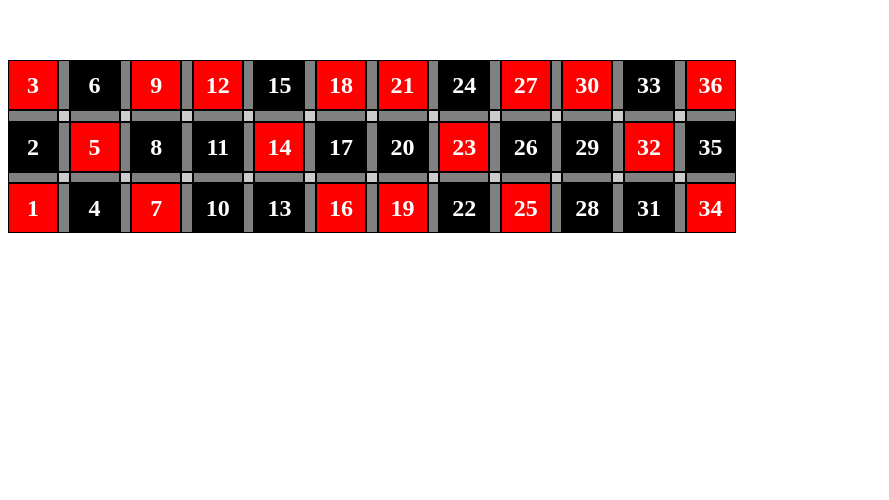
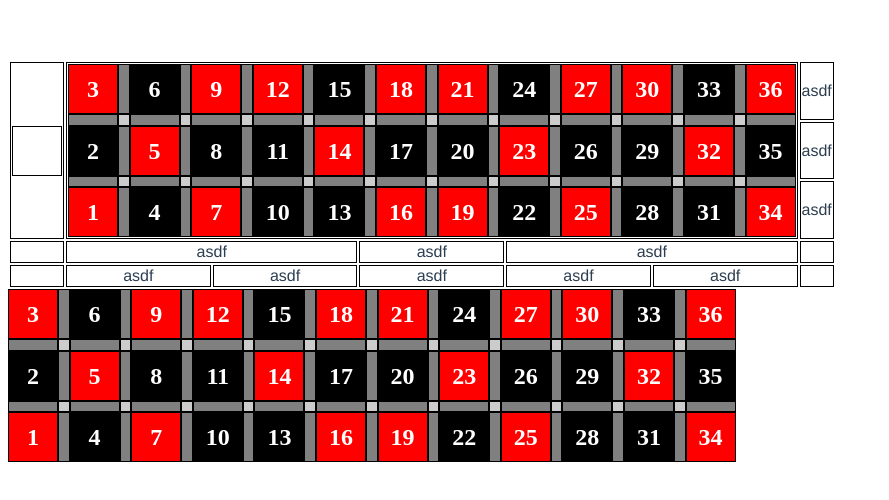
Before and after one commit to DBauer15/ECS265_SmartGambling, a Vue app in the folder client/: page / in a window 1280 px wide. Shown: the top 500 px of the page, without its empty margins (0-889 px from the left). Built offline with nearby package versions, Linux system fonts and the light colour scheme; the HTML template or start-up script is replaced by a standard one.

Commit message:
Experimentation with roulette board UI

```diff
--- a/client/src/components/RouletteBoard.vue
+++ b/client/src/components/RouletteBoard.vue
@@ -8,26 +8,122 @@
             }"></BoardCell>
         </div>
         -->
+    <table>
+      <tbody>
+        <tr>
+          <td rowspan="3">
+            <div>
+              <BoardCell
+                :config="{
+                  number: 0,
+                  color: colors[3]
+                }"
+              ></BoardCell>
+            </div>
+          </td>
+          <td rowspan="3" colspan="6">
+            <div>
+              <div v-for="i in 3">
+                <div v-for="j in 12" style="float: left">
+                  <BoardCell
+                    style="float:left"
+                    :config="{
+                      number: board_numbers[i - 1][j - 1],
+                      type: colors[board_colors[i - 1][j - 1]]
+                    }"
+                  ></BoardCell>
+                  <BoardCell
+                    style="float:left"
+                    v-if="j != 12"
+                    :config="{
+                      number: null,
+                      type: 'split-v'
+                    }"
+                  ></BoardCell>
+                  <div class="clearfix"></div>
+                  <BoardCell
+                    style="float:left"
+                    v-if="i != 3"
+                    :config="{
+                      number: null,
+                      type: 'split-h'
+                    }"
+                  ></BoardCell>
+                  <BoardCell
+                    style="float:left"
+                    v-if="j != 12 && i != 3"
+                    :config="{
+                      number: null,
+                      type: 'corner'
+                    }"
+                  ></BoardCell>
+                </div>
+                <div class="clearfix"></div>
+              </div>
+            </div>
+          </td>
+          <td>asdf</td>
+        </tr>
+        <tr>
+          <td>asdf</td>
+        </tr>
+        <tr>
+          <td>asdf</td>
+        </tr>
+        <tr>
+          <td></td>
+          <td colspan="2">asdf</td>
+          <td colspan="2">asdf</td>
+          <td colspan="2">asdf</td>
+          <td></td>
+        </tr>
+        <tr>
+          <td></td>
+          <td>asdf</td>
+          <td>asdf</td>
+          <td colspan="2">asdf</td>
+          <td>asdf</td>
+          <td>asdf</td>
+          <td></td>
+        </tr>
+      </tbody>
+    </table>
+
     <div>
       <div v-for="i in 3" style="float: left">
         <div v-for="j in 12" style="float: left">
-                    <BoardCell style="float:left" :config="{
-                        number: board_numbers[i-1][j-1],
-                        type: colors[board_colors[i-1][j-1]]
-                    }"></BoardCell>
-                    <BoardCell style="float:left" v-if="j != 12" :config="{
+          <BoardCell
+            style="float:left"
+            :config="{
+              number: board_numbers[i - 1][j - 1],
+              type: colors[board_colors[i - 1][j - 1]]
+            }"
+          ></BoardCell>
+          <BoardCell
+            style="float:left"
+            v-if="j != 12"
+            :config="{
               number: null,
               type: 'split-v'
-                    }"></BoardCell>
+            }"
+          ></BoardCell>
           <div class="clearfix"></div>
-                    <BoardCell style="float:left" v-if="i != 3" :config="{
+          <BoardCell
+            style="float:left"
+            v-if="i != 3"
+            :config="{
               number: null,
               type: 'split-h'
-                    }"></BoardCell>
-                    <BoardCell style="float:left" v-if="j != 12 && i != 3" :config="{
+            }"
+          ></BoardCell>
+          <BoardCell
+            style="float:left"
+            v-if="j != 12 && i != 3"
+            :config="{
               number: null,
               type: 'corner'
-                    }"></BoardCell>
+            }"
+          ></BoardCell>
         </div>
         <div class="clearfix"></div>
       </div>
@@ -45,30 +141,33 @@
 </template>
 
 <script>
-import BoardCell from './BoardCell.vue'
+import BoardCell from "./BoardCell.vue";
 
 export default {
   components: {
     BoardCell
   },
   data() {
-
     return {
-            colors: ['red', 'black', 'green', 'gray', 'white'],
+      colors: ["red", "black", "green", "gray", "white"],
       board_colors: [
-                [0,1,0,0,1,0,0,1,0,0,1,0],
-                [1,0,1,1,0,1,1,0,1,1,0,1],
-                [0,1,0,1,1,0,0,1,0,1,1,0]
+        [0, 1, 0, 0, 1, 0, 0, 1, 0, 0, 1, 0],
+        [1, 0, 1, 1, 0, 1, 1, 0, 1, 1, 0, 1],
+        [0, 1, 0, 1, 1, 0, 0, 1, 0, 1, 1, 0]
       ],
       board_numbers: [
-                [3,6,9,12,15,18,21,24,27,30,33,36],
-                [2,5,8,11,14,17,20,23,26,29,32,35],
-                [1,4,7,10,13,16,19,22,25,28,31,34]
-            ],
+        [3, 6, 9, 12, 15, 18, 21, 24, 27, 30, 33, 36],
+        [2, 5, 8, 11, 14, 17, 20, 23, 26, 29, 32, 35],
+        [1, 4, 7, 10, 13, 16, 19, 22, 25, 28, 31, 34]
+      ]
+    };
   }
-    }
-}
+};
 </script>
 
 <style>
+th,
+td {
+  border: 1px solid black;
+}
 </style>
```
Lines whose indentation alone changed are shown as unchanged.
